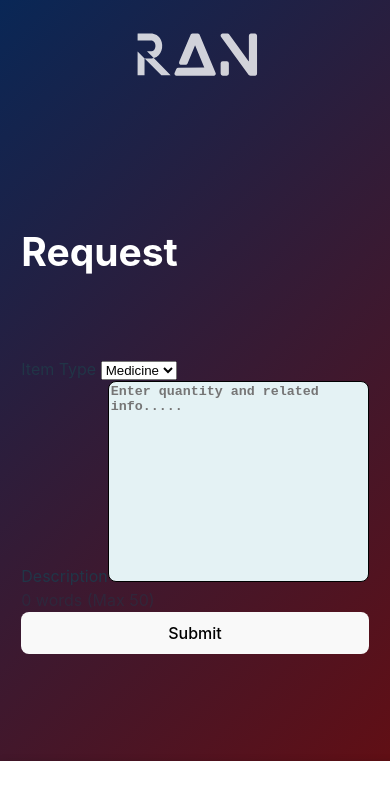
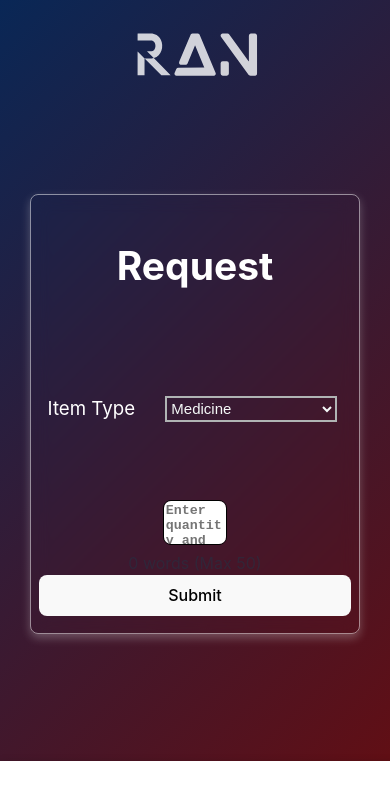
Before and after one commit to Abhinav352/MainProject_S8, a React (Vite) app in the folder main/: page /Req in a window 390 px wide. Shown: the top 800 px of the page. Built offline with nearby package versions, Linux system fonts and the light colour scheme; no server answers; some icons are missing.

Commit message:
request list update.1

```diff
--- a/main/src/assets/Req.css
+++ b/main/src/assets/Req.css
@@ -15,9 +15,9 @@ body {
 
    #desc{
     position: relative;
-    background-color: #e4f2f4;
+    background-color: #ffffff;
     border: 1px solid black;
-  border-radius: 8px;
+    border-radius: 8px;
     font-weight: bold;
     resize: none;
     color: #0c0c0c;
@@ -29,7 +29,7 @@ body {
   #char-count{
     opacity: 0.5;
   }
-
+ /*desktop */
       @media screen and (min-width: 601px){
         #req-form {
 
@@ -76,7 +76,9 @@ body {
             left:7%;
           }
           #desc{
-            left:15%
+            left:15%;
+            height: 10vw;
+            width: 15vw;
           }
 
 
@@ -105,4 +107,55 @@ body {
 
       @media screen and (max-width: 600px){
 
+        #req-form {
+          width: 80vw;
+          max-width: 400px;
+          border-radius: 8px;
+
+          text-align: center;
+          border: 1px solid rgba(255, 255, 255, 0.5);
+          box-shadow: 0px 4px 10px rgba(230, 224, 224, 0.3);
+          backdrop-filter: blur(9px);
+          -webkit-backdrop-filter: blur(9px);
       }
+      body #req-form{
+        padding: 2vh 2vw;
+
+        margin-bottom: 5%;
+     }
+     h2{
+      padding: 2vh 2vh;
+      margin-top: 1vh;
+     }
+
+    #materlabel{
+      position: absolute;
+      font-size: 4.8vw;
+      margin-top: 2%;
+      color: white;
+      left: 5%;
+    }
+    div #material{
+      position: relative;
+      background: transparent;
+      height: 3vh;
+      margin-bottom: 5%;
+      bottom: 10%;
+      margin-top: 2.5%;
+      margin-left: 36%;
+      width: 55%;
+      font-size: 15px;
+      color: rgb(245, 249, 248);
+      border: 2px solid rgb(176, 180, 180);
+    }
+    #gapy{
+      padding: 8vw;
+    }
+    #desclabel{
+      display: none;
+    }
+    #desc{
+      height: 10vw;
+            width: 15vw;
+    }
+      }
--- a/main/src/assets/Request.jsx
+++ b/main/src/assets/Request.jsx
@@ -62,7 +62,7 @@ const RequestPage = () => {
         <div id='gapy'></div>
         <div className='form-group'>
         <label htmlFor='desc' id='desclabel'>Description</label>
-        <textarea name="desc" id="desc" placeholder='Enter quantity and related info.....' cols={30} rows={13} value={description} onChange={handleDescriptionChange}></textarea>
+        <textarea name="desc" id="desc" placeholder='Enter quantity and related info.....'  value={description} onChange={handleDescriptionChange}></textarea>
         <div id='char-count'>{wordCount} words (Max 50)</div>
         </div>
         <button type="submit" id='subut'>Submit</button>
--- a/main/src/assets/Signup.css
+++ b/main/src/assets/Signup.css
@@ -31,7 +31,7 @@ body {
             color: #fff;
             background-color: #43b6cd ;
           }
-
+/*mobile screen */
 
 @media screen and (min-width: 601px){
     #wrap {
```
